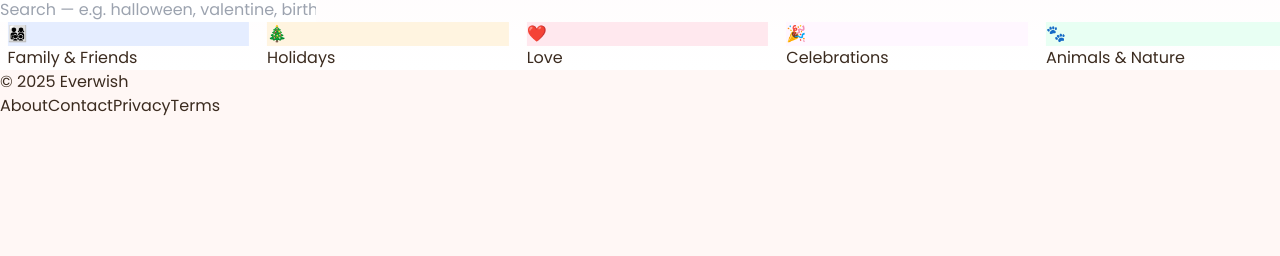
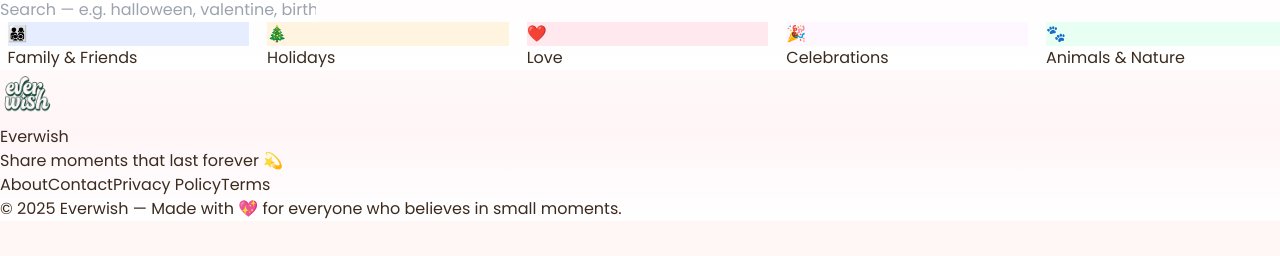
Before and after one commit to everwishhq-commits/Everwish2, a Next.js app: page / in a window 1280 px wide. Shown: the part 390-646 px from the top of the page. Built offline with nearby package versions, Linux system fonts and the light colour scheme.

Commit message:
Update Footer.js

```diff
--- a/components/Footer.js
+++ b/components/Footer.js
@@ -1,16 +1,57 @@
 "use client";
+
+import Image from "next/image";
+import Link from "next/link";
 
 export default function Footer() {
   return (
-    <footer className="bg-gray-100 text-gray-700 py-8 mt-16">
-      <div className="max-w-5xl mx-auto px-4 flex flex-col md:flex-row justify-between items-center">
-        <p className="font-bold">© {new Date().getFullYear()} Everwish</p>
-        <div className="flex space-x-6 mt-4 md:mt-0 text-sm">
-          <a href="#">About</a>
-          <a href="#">Contact</a>
-          <a href="#">Privacy</a>
-          <a href="#">Terms</a>
+    <footer
+      className="relative text-gray-600 py-10 mt-16 border-t border-pink-100"
+      style={{
+        background:
+          "linear-gradient(to bottom, #fff9fa 0%, #fff5f7 40%, #ffffff 100%)",
+      }}
+    >
+      <div className="max-w-6xl mx-auto px-6 flex flex-col md:flex-row items-center justify-between text-center md:text-left">
+        {/* 🌸 Logo + texto */}
+        <div className="flex flex-col items-center md:items-start gap-2">
+          <Link href="/" className="flex items-center gap-2">
+            <Image
+              src="/logo.png"
+              alt="Everwish Logo"
+              width={55}
+              height={55}
+              className="select-none opacity-90"
+            />
+            <span className="font-semibold text-gray-700 text-lg hidden sm:inline">
+              Everwish
+            </span>
+          </Link>
+          <p className="text-sm text-gray-500 mt-1">
+            Share moments that last forever 💫
+          </p>
         </div>
+
+        {/* 📄 Enlaces */}
+        <div className="flex flex-wrap justify-center md:justify-end gap-6 mt-6 md:mt-0 text-sm font-medium">
+          <Link href="#" className="hover:text-pink-500 transition-colors">
+            About
+          </Link>
+          <Link href="#" className="hover:text-pink-500 transition-colors">
+            Contact
+          </Link>
+          <Link href="#" className="hover:text-pink-500 transition-colors">
+            Privacy Policy
+          </Link>
+          <Link href="#" className="hover:text-pink-500 transition-colors">
+            Terms
+          </Link>
+        </div>
+      </div>
+
+      {/* 💖 Línea inferior */}
+      <div className="text-center mt-8 text-xs text-gray-400">
+        © {new Date().getFullYear()} Everwish — Made with 💖 for everyone who believes in small moments.
       </div>
     </footer>
   );
```
